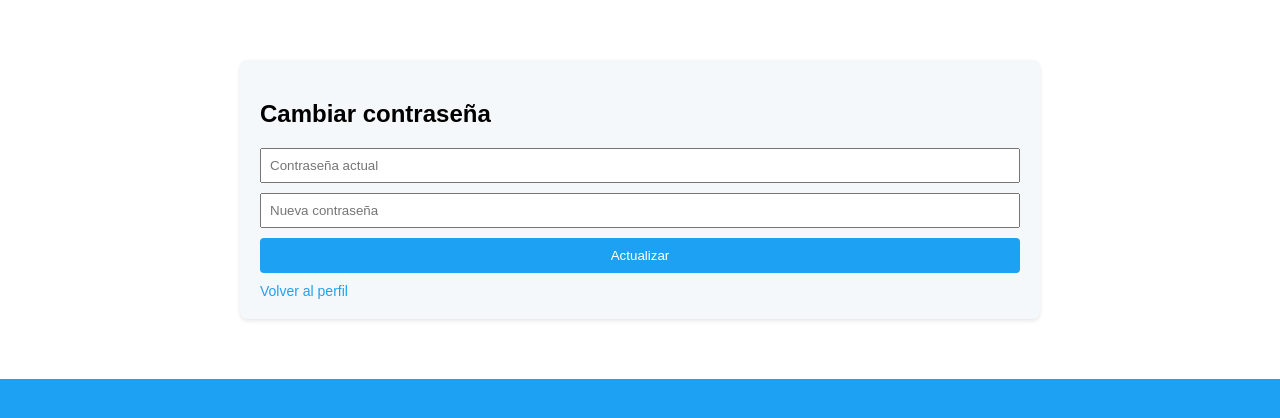
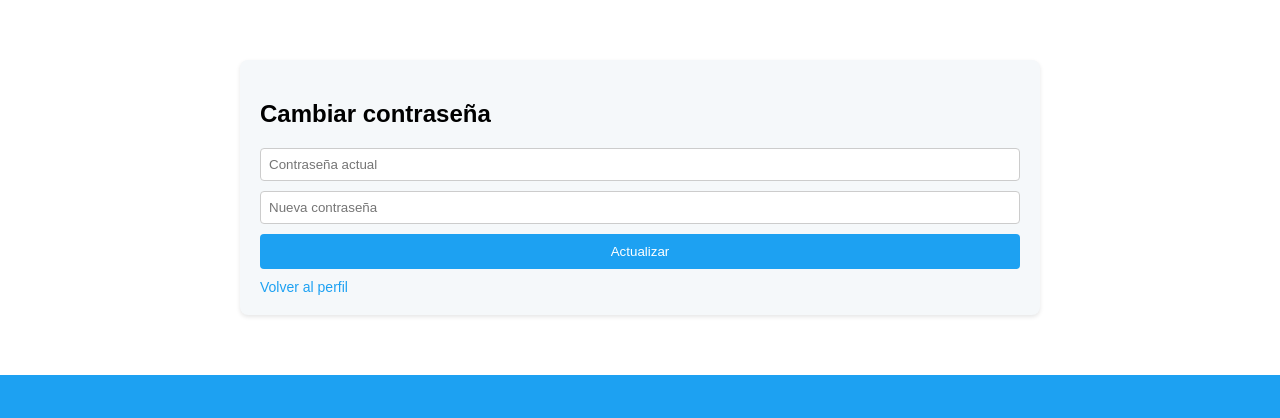
Before and after one commit to admivideo/linkaloo.com, a PHP site: page /cambiar_password.php in a window 1280 px wide. Shown: the part 70-488 px from the top of the page. Run offline with PHP 8.4, Linux system fonts and the light colour scheme; the visitor is signed in with stand-in values (Sample User, id 1); some web fonts are replaced.

Commit message:
Round text input fields

```diff
--- a/assets/style.css
+++ b/assets/style.css
@@ -1,4 +1,12 @@
 body {font-family: 'Rambla', sans-serif;margin:0;padding:0;background:#1DA1F2;color:#fff;}
+input[type="text"],
+input[type="password"],
+input[type="email"],
+input[type="url"],
+textarea {
+  border:1px solid #ccc;
+  border-radius:4px;
+}
 .top-menu {background:#1DA1F2;color:#fff;display:flex;justify-content:space-between;align-items:center;padding:10px 20px;padding-bottom:5px;position:relative;z-index:1000;}
 .top-menu nav {display:flex;align-items:center;}
 .top-menu a {color:#fff;text-decoration:none;margin-right:15px;}
```
